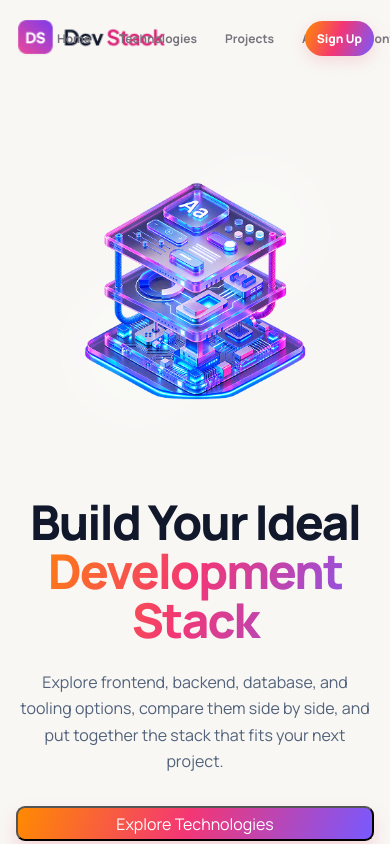
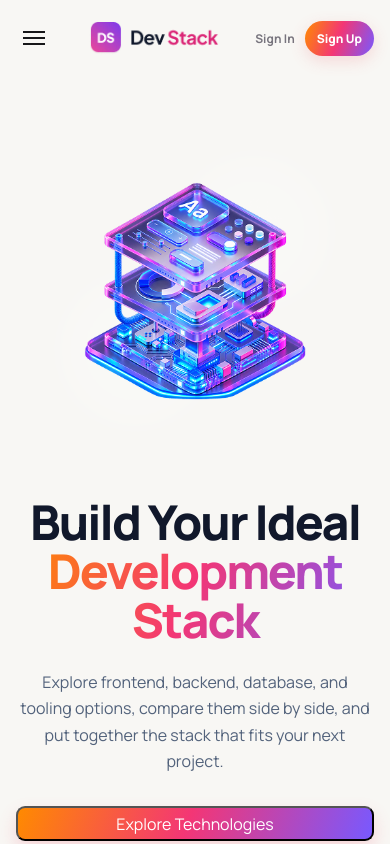
Before and after one commit to rubaeitferdous/B14-A05-DevStack-rubaeitferdous-final, a React (Vite) app: page / in a window 390 px wide. Shown: the top 844 px of the page. Built offline with nearby package versions, Linux system fonts and the light colour scheme.

Commit message:
worked on navbar again, it wasnt responsive. hamburger is working now. added toastify and it now shows  add to stack, duplicate add attempt, remove, and remove all.

```diff
--- a/package.json
+++ b/package.json
@@ -11,7 +11,8 @@
   },
   "dependencies": {
     "react": "^19.2.8",
-    "react-dom": "^19.2.8"
+    "react-dom": "^19.2.8",
+    "react-toastify": "^11.1.0"
   },
   "devDependencies": {
     "@types/node": "^24.13.3",
--- a/src/App.css
+++ b/src/App.css
@@ -7,6 +7,7 @@
   border-bottom: 1px solid var(--line);
 }
 .navbar {
+  position: relative;
   width: min(1180px, calc(100% - 48px));
   height: 76px;
   margin: auto;
@@ -494,6 +495,7 @@
   .navbar {
     width: min(100% - 32px, 1180px);
     gap: 16px;
+    grid-template-columns: 36px minmax(0, 1fr) auto;
   }
 
   .menu-button {
@@ -515,11 +517,11 @@
     background: var(--ink);
   }
 
-  .brand {
+  .navbar-brand {
     justify-self: center;
   }
 
-  .nav-links {
+  .navbar-links {
     position: absolute;
     top: 76px;
     left: 16px;
@@ -533,11 +535,11 @@
     border: 1px solid var(--line);
   }
 
-  .nav-links.is-open {
+  .navbar-links.is-open {
     display: flex;
   }
 
-  .auth-actions {
+  .navbar-actions {
     gap: 10px;
   }
 
@@ -623,12 +625,12 @@
     width: 100%;
   }
 
-  .brand img {
+  .navbar-brand img {
     max-width: 130px;
   }
 
   .sign-in {
-    display: none;
+    padding: 9px 0;
   }
 
   .sign-up {
--- a/src/App.tsx
+++ b/src/App.tsx
@@ -1,5 +1,7 @@
 
 import { Suspense } from "react";
+import { ToastContainer } from "react-toastify";
+import "react-toastify/dist/ReactToastify.css";
 import "./App.css";
 import Hero from "./components/hero";
 import Navbar from "./components/navbar";
@@ -20,6 +22,7 @@ function App() {
        <Suspense fallback={<p>Loading Cards...</p>}>
         <TechnologySection />
       </Suspense>
+      <ToastContainer position="top-right" autoClose={2500} newestOnTop />
     </>
   );
 }
--- a/src/components/navbar.tsx
+++ b/src/components/navbar.tsx
@@ -1,14 +1,28 @@
 
 
+import { useState } from "react";
 import logoText from "../assets/images/logo-text.png";
 
 export default function Navbar () {
+    const [menuOpen, setMenuOpen] = useState(false);
+
     return(
         <div className="navbar" aria-label="Main navigation">
+            <button
+                className="menu-button"
+                type="button"
+                aria-label="Toggle navigation menu"
+                aria-expanded={menuOpen}
+                onClick={() => setMenuOpen((isOpen) => !isOpen)}
+            >
+                <span />
+                <span />
+                <span />
+            </button>
             <div className="navbar-brand">
                 <img src={logoText} alt="Dev Logo" />
             </div>
-            <div className="navbar-links">
+            <div className={`navbar-links${menuOpen ? " is-open" : ""}`}>
                 <button type="button">Home</button>
                 <button type="button">Technologies</button>
                 <button type="button">Projects</button>
@@ -16,7 +30,7 @@ export default function Navbar () {
                 <button type="button">Contact</button>
             </div>
             <div className="navbar-actions">
-                <button className="sign-in">Log In</button>
+                <button className="sign-in">Sign In</button>
                 <button className="sign-up">Sign Up</button>
             </div>
         </div>
--- a/src/components/technologySection.tsx
+++ b/src/components/technologySection.tsx
@@ -1,4 +1,5 @@
 import { useState } from "react";
+import { toast } from "react-toastify";
 import technologiesData from "../data/technologies.json";
 import type { Technology } from "../assets/types/tehnology";
 import MyStack from "./myStack";
@@ -15,15 +16,25 @@ export default function TechnologySection() {
 
 	function addToStack(technology: Technology) {
 		if (selectedIds.includes(technology.id)) {
-			window.alert(`${technology.name} is already in your stack.`);
+			toast.warning(`${technology.name} is already in your stack.`);
 			return;
 		}
 
 		setSelectedIds((currentIds) => [...currentIds, technology.id]);
+		toast.success(`${technology.name} added to your stack.`);
 	}
 
 	function removeFromStack(id: string) {
+		const technology = technologies.find((item) => item.id === id);
 		setSelectedIds((currentIds) => currentIds.filter((currentId) => currentId !== id));
+		if (technology) {
+			toast.info(`${technology.name} removed from your stack.`);
+		}
+	}
+
+	function removeAllFromStack() {
+		setSelectedIds([]);
+		toast.info("All technologies removed from your stack.");
 	}
 
 	return (
@@ -49,7 +60,7 @@ export default function TechnologySection() {
 				<MyStack
 					selectedTechnologies={selectedTechnologies}
 					onRemove={removeFromStack}
-					onRemoveAll={() => setSelectedIds([])}
+					onRemoveAll={removeAllFromStack}
 				/>
 			</div>
 		</section>
```
Also changed, not shown: 1 other file (tests, documents, lock files or other folders).
